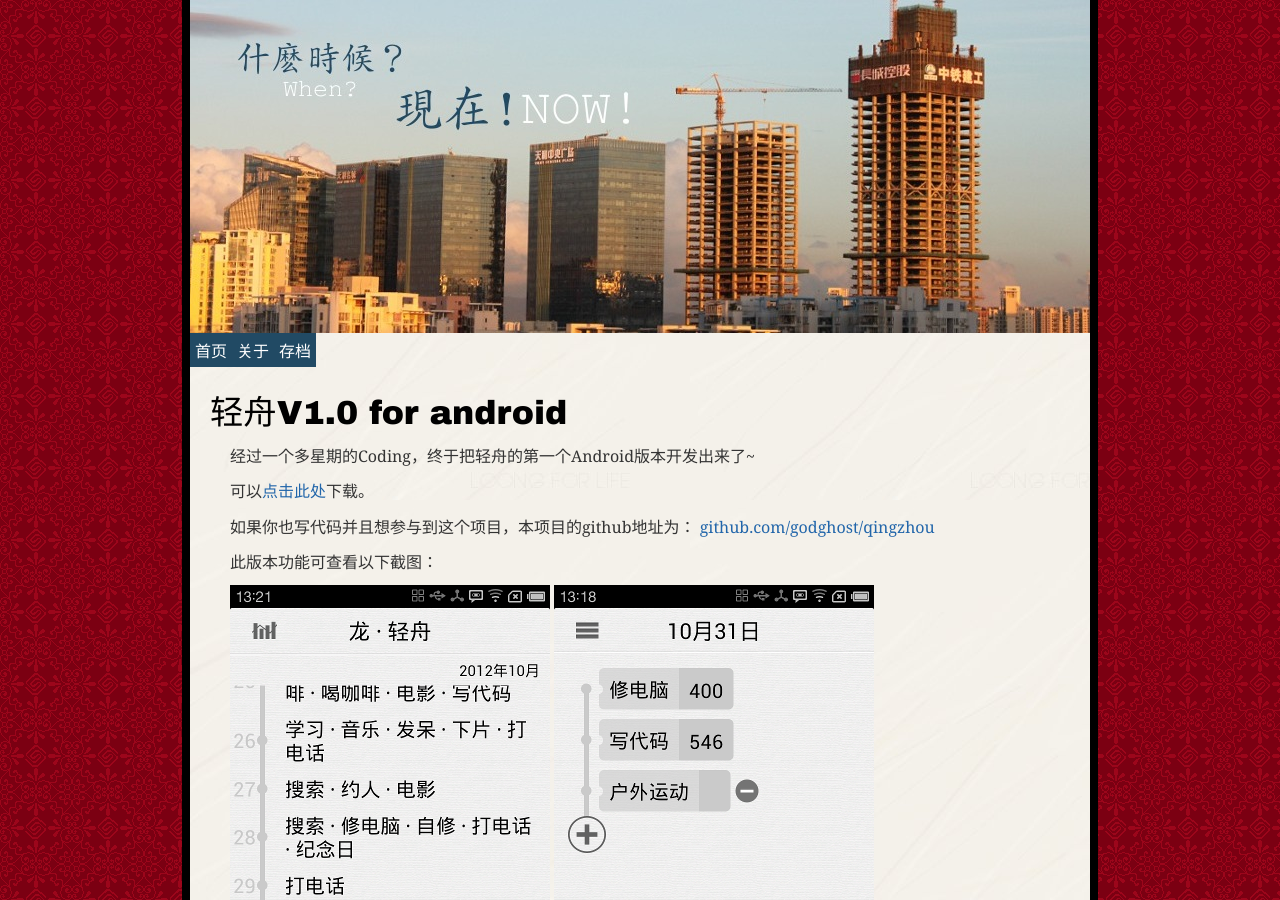
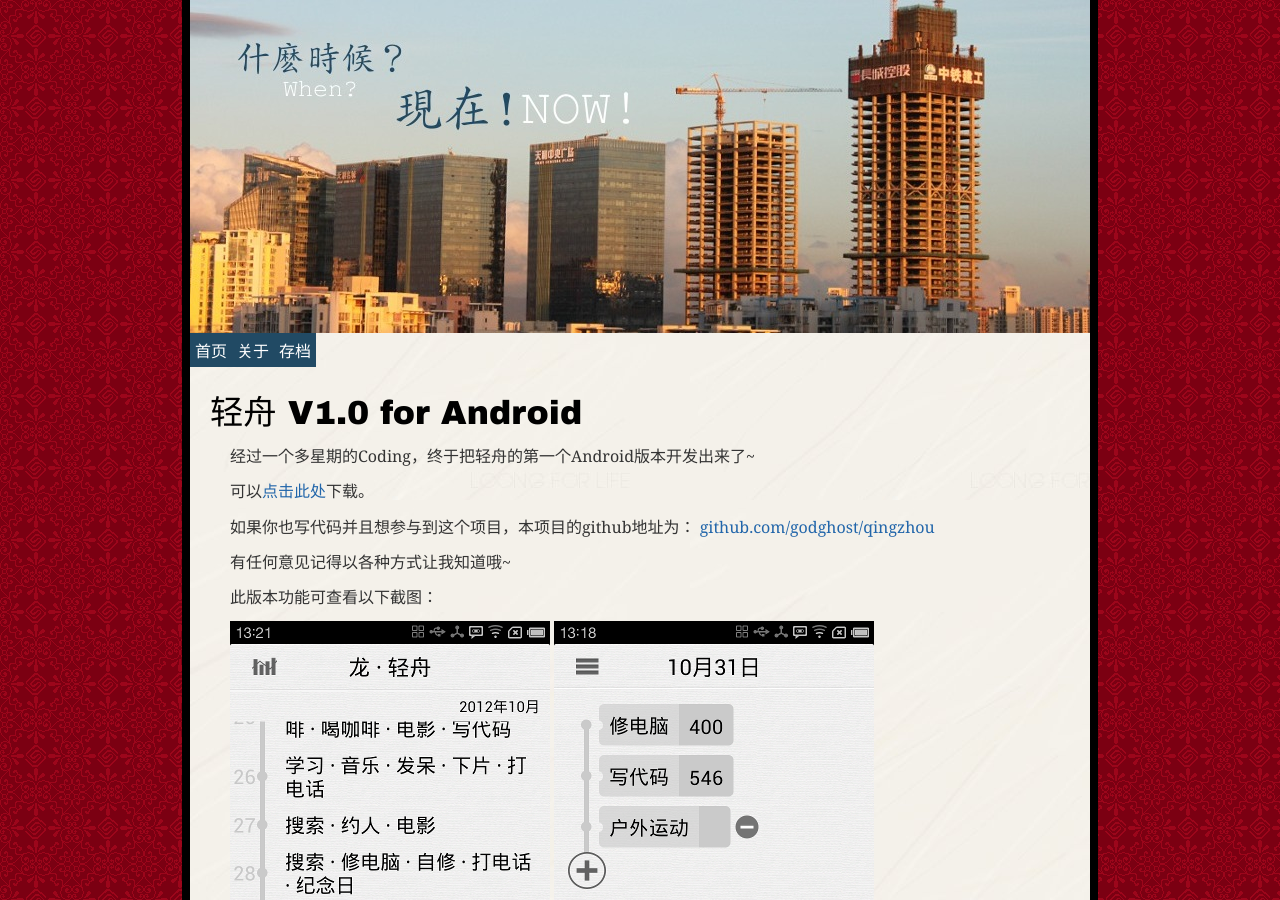
Before and after one commit to godghost/godghost.github.com, a Jekyll site: the page built from _posts/2012-11-01-qingzhou-first-android-version.md, in a window 1280 px wide and 900 px high. Built offline with Jekyll 4.4.1, drawn with Linux system fonts in a browser that asks for light colours; comment, search, counter and statistics services are not loaded.

Commit message:
Modify link

```diff
--- a/_posts/2012-11-01-qingzhou-first-android-version.md
+++ b/_posts/2012-11-01-qingzhou-first-android-version.md
@@ -1,6 +1,6 @@
 ---
 layout: post
-title: "轻舟V1.0 for android"
+title: "轻舟 V1.0 for Android"
 description: ""
 category:
 tags: [2nd_project]
@@ -8,10 +8,12 @@ tags: [2nd_project]
 
 经过一个多星期的Coding，终于把轻舟的第一个Android版本开发出来了~
 
-可以[点击此处](files/Qingzhou.apk)下载。
+可以[点击此处](/files/Qingzhou.apk)下载。
 
 如果你也写代码并且想参与到这个项目，本项目的github地址为：
 [github.com/godghost/qingzhou](https://github.com/godghost/qingzhou)
+
+有任何意见记得以各种方式让我知道哦~
 
 此版本功能可查看以下截图：
 
```
